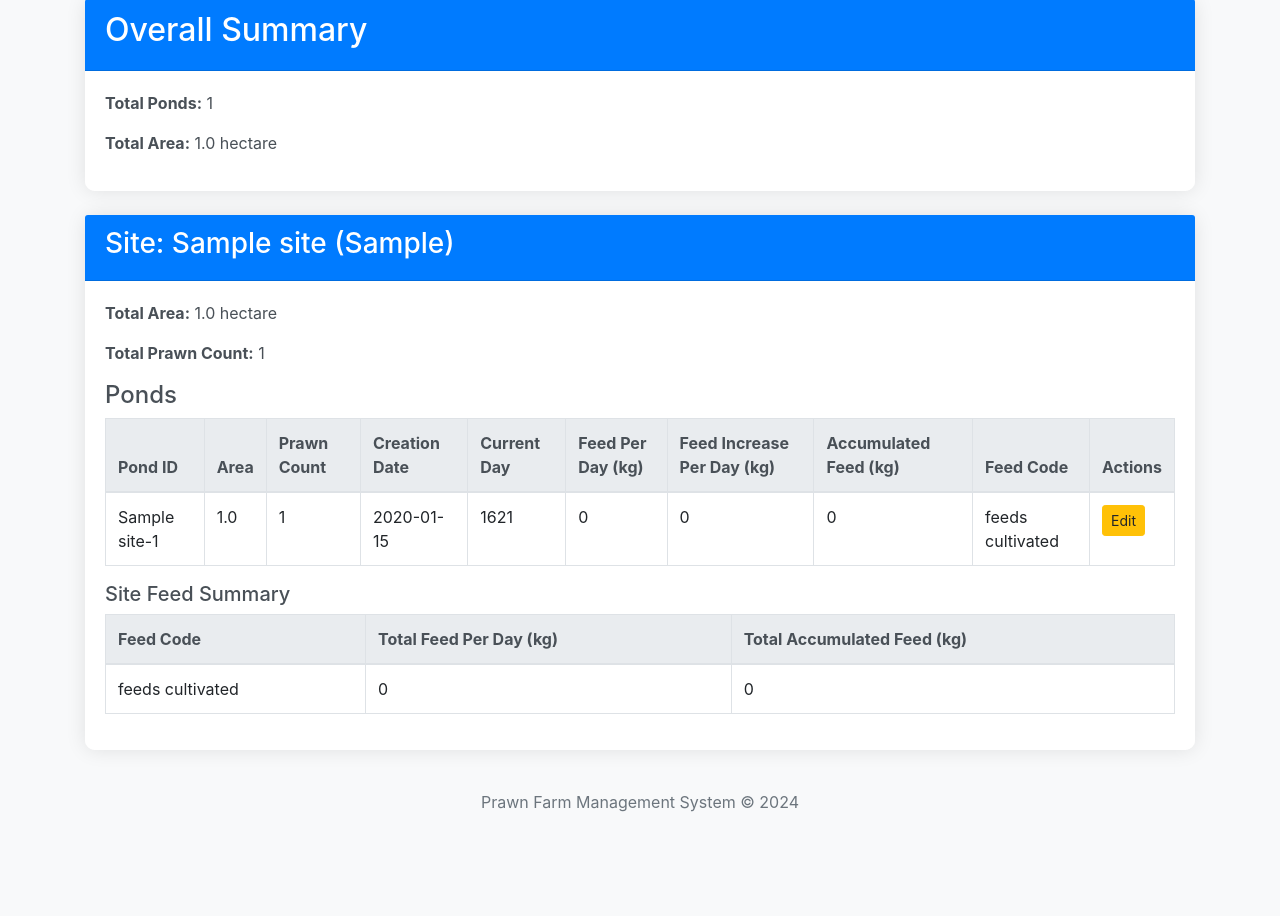
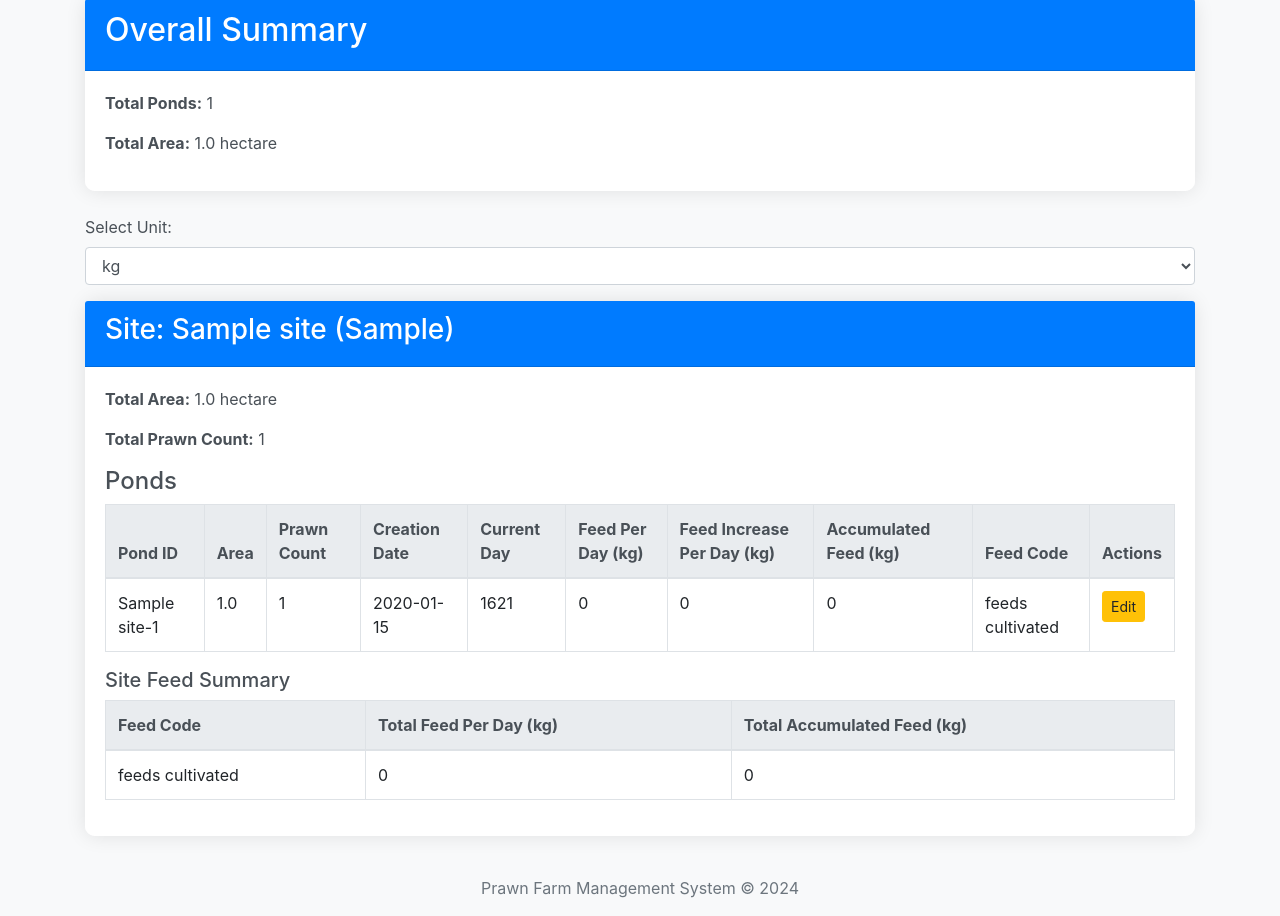
Before and after one commit to AswinKumar1807/live-feed-stock, a Flask app: page /summary in a window 1280 px wide. Shown: the part 388-1304 px from the top of the page. Before the commit the page ends 1200 px from the top, so only its background shows below. Run offline with Flask 3, Linux system fonts and the light colour scheme; the visitor is signed in with stand-in values (Sample User, id 1); tables that the repository leaves empty hold one stand-in row (values such as "Sample post"); data that the repository does not hold is empty; parts of the project's set-up code (start-up, migrations or seed data) failed here and were passed over; some libraries are stand-ins or nearby versions.

Commit message:
units addition

```diff
--- a/app.py
+++ b/app.py
@@ -202,11 +202,27 @@ def download_feed_sheet():
                     'accumulated_feed': 'N/A',
                     'feed_code': 'N/A'
                 }
+
+            # Calculate the additional columns
+            feed_per_day_bag = (feed_details['feed_per_day'] / 25) if feed_details['feed_per_day'] != 'N/A' else 'N/A'
+            feed_increase_per_day_bag = (feed_details['feed_increase_per_day'] / 25) if feed_details['feed_increase_per_day'] != 'N/A' else 'N/A'
+            accumulated_feed_bag = (feed_details['accumulated_feed'] / 25) if feed_details['accumulated_feed'] != 'N/A' else 'N/A'
+
+            feed_per_day_metric = (feed_details['feed_per_day'] / 100) if feed_details['feed_per_day'] != 'N/A' else 'N/A'
+            feed_increase_per_day_metric = (feed_details['feed_increase_per_day'] / 100) if feed_details['feed_increase_per_day'] != 'N/A' else 'N/A'
+            accumulated_feed_metric = (feed_details['accumulated_feed'] / 100) if feed_details['accumulated_feed'] != 'N/A' else 'N/A'
+
             pond_feed_data.append({
                 'Day': day,
                 'Feed Per Day (kg)': feed_details['feed_per_day'],
                 'Feed Increase Per Day (kg)': feed_details['feed_increase_per_day'],
                 'Accumulated Feed (kg)': feed_details['accumulated_feed'],
+                'Feed Per Day (in bag)': feed_per_day_bag,
+                'Feed Increase Per Day (in bag)': feed_increase_per_day_bag,
+                'Accumulated Feed (in bag)': accumulated_feed_bag,
+                'Feed Per Day (in metric)': feed_per_day_metric,
+                'Feed Increase Per Day (in metric)': feed_increase_per_day_metric,
+                'Accumulated Feed (in metric)': accumulated_feed_metric,
                 'Feed Code': feed_details['feed_code']
             })
 
@@ -358,10 +374,12 @@ def pond_info(site_num, pond_num):
                            pond_num=pond_num,
                            pond_details=pond_details)
 
-@app.route('/summary')
+@app.route('/summary', methods=['GET', 'POST'])
 def summary():
     if 'loggedin' not in session:
         return redirect(url_for('login'))
+
+    unit = request.form.get('unit', 'kg')  # Get the selected unit, default to 'kg'
 
     cursor = mysql.connection.cursor(MySQLdb.cursors.DictCursor)
 
@@ -392,6 +410,14 @@ def summary():
     site_data = {}
     site_feed_summary = {}
     today_date = datetime.datetime.now().date()
+
+    def convert_feed_units(value, unit):
+        if isinstance(value, (int, float)):
+            if unit == 'bag':
+                return value / 25
+            elif unit == 'metric':
+                return value / 100
+        return value
 
     for pond in ponds:
         site_id = pond['site_id']
@@ -432,6 +458,11 @@ def summary():
                 'current_day': 'N/A'
             })
 
+        # Convert feed values to the selected unit
+        pond['feed_per_day'] = convert_feed_units(pond['feed_per_day'], unit)
+        pond['feed_increase_per_day'] = convert_feed_units(pond['feed_increase_per_day'], unit)
+        pond['accumulated_feed'] = convert_feed_units(pond['accumulated_feed'], unit)
+
         # Add feed details to the site-specific summary
         feed_code = pond['feed_code']
         if feed_code not in site_feed_summary[site_id]:
@@ -445,6 +476,12 @@ def summary():
         pond['creation_date'] = pond['creation_date'].strftime('%Y-%m-%d') if pond['creation_date'] else 'N/A'
         site_data[site_id]['ponds'].append(pond)
 
+    # Convert site feed summary totals based on the selected unit
+    for site_id in site_feed_summary:
+        for feed_code, summary in site_feed_summary[site_id].items():
+            summary['total_feed_per_day'] = convert_feed_units(summary['total_feed_per_day'], unit)
+            summary['total_accumulated_feed'] = convert_feed_units(summary['total_accumulated_feed'], unit)
+
     return render_template('summary.html',
                            username=user['username'],
                            mobile=user['mobile'],
@@ -453,7 +490,8 @@ def summary():
                            total_area=overall['total_area'],
                            total_prawn_count=overall['total_prawn_count'],
                            sites=list(site_data.values()),
-                           site_feed_summary=site_feed_summary)
+                           site_feed_summary=site_feed_summary,
+                           selected_unit=unit)
 
 @app.route('/admin')
 def admin():
--- a/templates/summary.html
+++ b/templates/summary.html
@@ -96,6 +96,16 @@
                 </p>
             </div>
         </div>
+        <form method="POST" action="{{ url_for('summary') }}">
+            <div class="form-group">
+                <label for="unit">Select Unit:</label>
+                <select name="unit" id="unit" class="form-control" onchange="this.form.submit()">
+                    <option value="kg" {% if selected_unit == 'kg' %}selected{% endif %}>kg</option>
+                    <option value="bag" {% if selected_unit == 'bag' %}selected{% endif %}>bag</option>
+                    <option value="metric" {% if selected_unit == 'metric' %}selected{% endif %}>metric</option>
+                </select>
+            </div>
+        </form>
 
         {% for site in sites %}
         <div class="card mb-4">
@@ -107,6 +117,10 @@
                 <p><strong>Total Prawn Count:</strong> {{ site.total_prawn_count }}</p>
                 <h4>Ponds</h4>
                 <div class="table-responsive">
+                    <div class="table-responsive">
+
+
+                    <!-- Ponds table -->
                     <table class="table table-bordered table-hover">
                         <thead class="thead-light">
                             <tr>
@@ -115,9 +129,9 @@
                                 <th>Prawn Count</th>
                                 <th>Creation Date</th>
                                 <th>Current Day</th>
-                                <th>Feed Per Day (kg)</th>
-                                <th>Feed Increase Per Day (kg)</th>
-                                <th>Accumulated Feed (kg)</th>
+                                <th>Feed Per Day ({{ selected_unit }})</th>
+                                <th>Feed Increase Per Day ({{ selected_unit }})</th>
+                                <th>Accumulated Feed ({{ selected_unit }})</th>
                                 <th>Feed Code</th>
                                 <th>Actions</th>
                             </tr>
@@ -141,24 +155,28 @@
                             {% endfor %}
                         </tbody>
                     </table>
+
                 </div>
+
                 <h5>Site Feed Summary</h5>
                 <div class="table-responsive">
                     <table class="table table-bordered table-hover">
                         <thead class="thead-light">
                             <tr>
                                 <th>Feed Code</th>
-                                <th>Total Feed Per Day (kg)</th>
-                                <th>Total Accumulated Feed (kg)</th>
+                                <th>Total Feed Per Day ({{ selected_unit }})</th>
+                                <th>Total Accumulated Feed ({{ selected_unit }})</th>
                             </tr>
                         </thead>
                         <tbody>
+                            {% for site in sites %}
                                 {% for feed_code, summary in site_feed_summary[site.id].items() %}
                                 <tr>
                                     <td>{{ feed_code }}</td>
                                     <td>{{ summary.total_feed_per_day | round(2) }}</td>
                                     <td>{{ summary.total_accumulated_feed | round(2) }}</td>
                                 </tr>
+                                {% endfor %}
                             {% endfor %}
                         </tbody>
                     </table>
```
Lines whose indentation alone changed are shown as unchanged.
